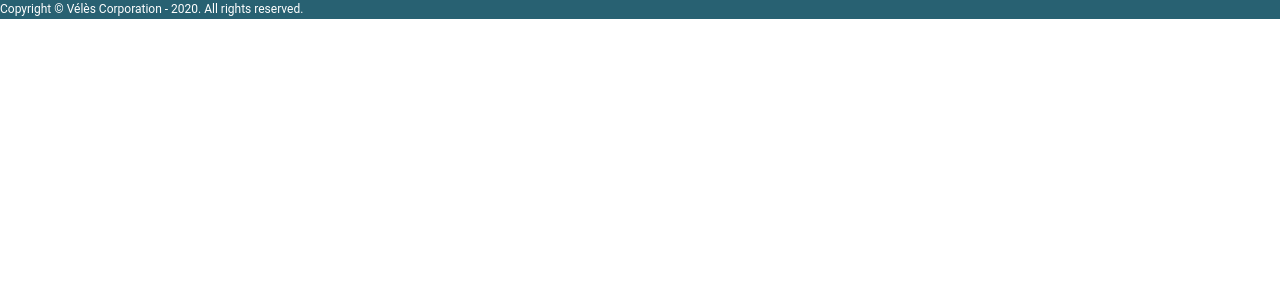
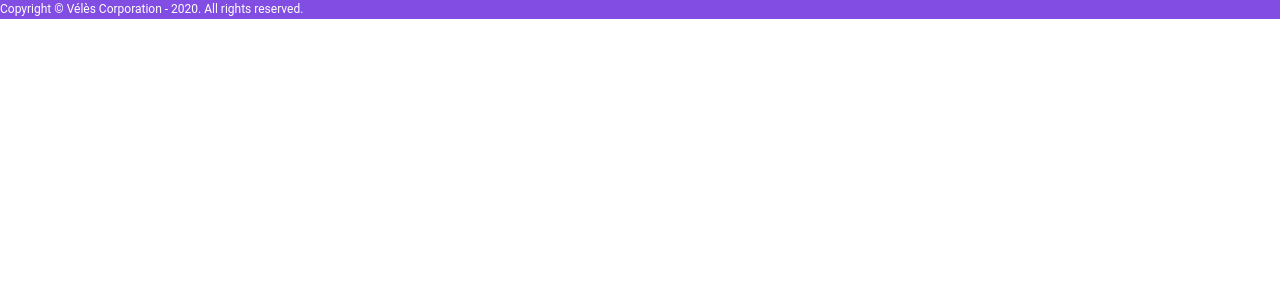
Before and after one commit to Opalie/ppe-hibouk, a PHP site: page /copyright.php in a window 1280 px wide. Shown: the top 300 px of the page. Run offline with PHP 8.4, Linux system fonts and the light colour scheme.

Commit message:
Add files via upload

```diff
--- a/Website/style/copyright.css
+++ b/Website/style/copyright.css
@@ -12,14 +12,14 @@ body {
 
 footer{
 	width: 100%;
-	background: rgb(44,47,69);
+	background: #5b30aa;
 	display: flex;
 	flex-direction: column;
 	margin-top: auto;
 }
 
 .footerbottom{
-	background: rgb(40, 97, 114);
+	background: #814de2;
 	color: rgb(255, 255, 255);
 	font-size: 12px;
 }
```
